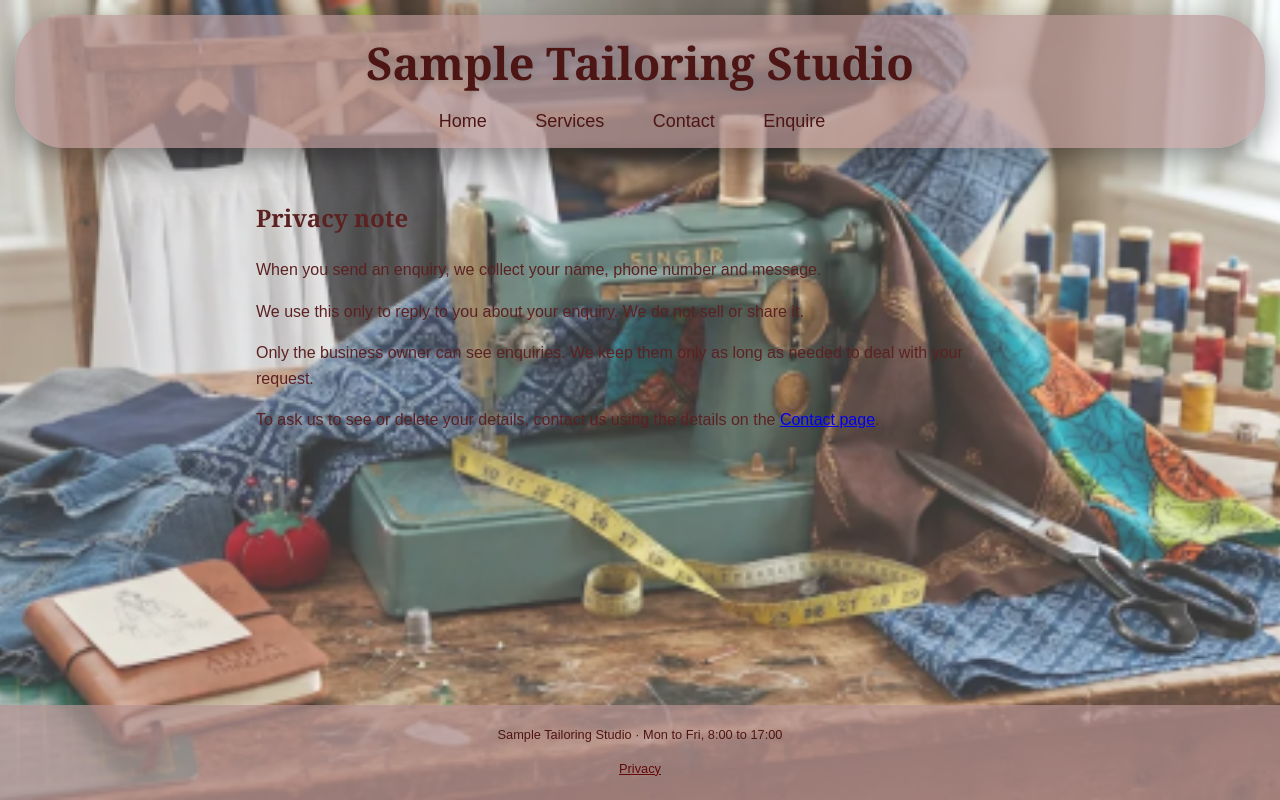
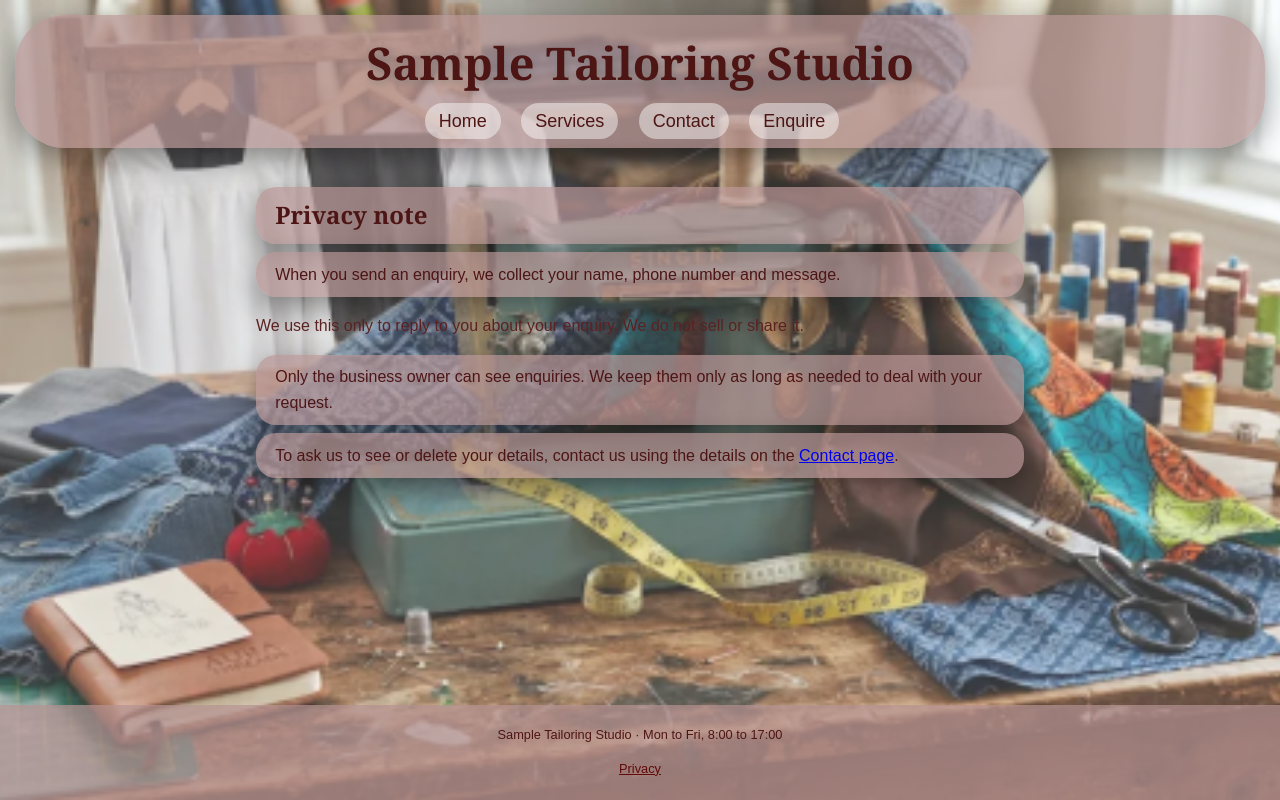
Before and after one commit to sk518x/tailoring-site, a Flask app: page /privacy in a window 1280 px wide. Run offline with Flask 3, Linux system fonts and the light colour scheme.

Commit message:
Style privacy note

```diff
--- a/static/style.css
+++ b/static/style.css
@@ -48,10 +48,10 @@ nav a {
   padding: 8px 14px;
   margin-right: 1rem;
   font-size: 18px;
-  /* font-weight: 5000; */
   text-decoration: none;
   border-radius: 20px;
   transition: all 0.3s ease;
+  background: rgba(255, 255, 255, 0.45);
 }
 
 nav a:hover {
--- a/templates/privacy.html
+++ b/templates/privacy.html
@@ -1,16 +1,16 @@
 {% extends "base.html" %} {% block title %}Privacy - {{ business_name }}{%
 endblock %} {% block content %}
-<h2>Privacy note</h2>
-<p>When you send an enquiry, we collect your name, phone number and message.</p>
+<h2 class="panel">Privacy note</h2>
+<p class="panel">When you send an enquiry, we collect your name, phone number and message.</p>
 <p>
   We use this only to reply to you about your enquiry. We do not sell or share
   it.
 </p>
-<p>
+<p class="panel">
   Only the business owner can see enquiries. We keep them only as long as needed
   to deal with your request.
 </p>
-<p>
+<p class="panel">
   To ask us to see or delete your details, contact us using the details on the
   <a href="/contact">Contact page</a>.
 </p>
```
